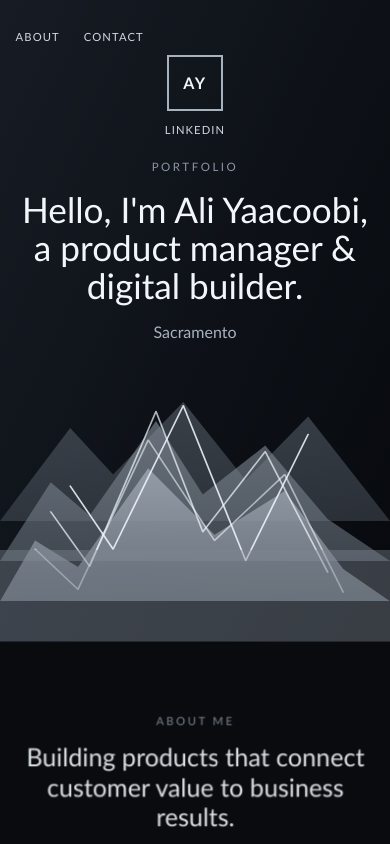
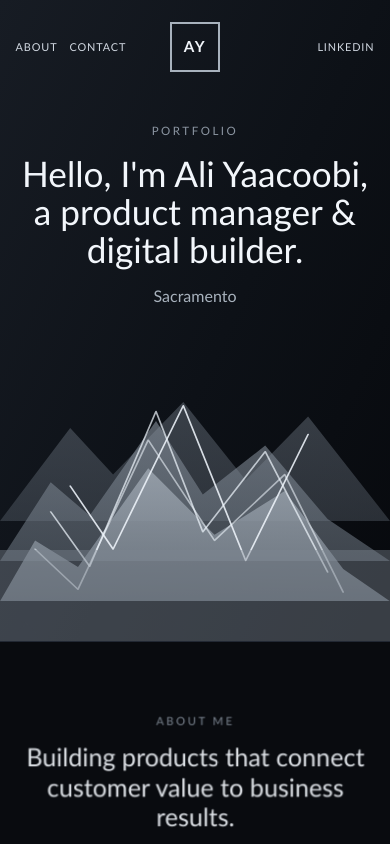
Before and after one commit to AliYaacoobi/aliyaacoobi-site, a Next.js app: page / in a window 390 px wide. Shown: the top 844 px of the page. Built offline with nearby package versions, Linux system fonts and the light colour scheme.

Commit message:
mobile nav fix

```diff
--- a/app/globals.css
+++ b/app/globals.css
@@ -383,26 +383,33 @@ a {
   }
 
   .top-nav {
-    grid-template-columns: 1fr;
-    gap: 10px;
-    justify-items: center;
-    font-size: 0.7rem;
-    letter-spacing: 0.1em;
+    grid-template-columns: 1fr auto 1fr;
+    gap: 8px;
+    align-items: center;
+    font-size: 0.68rem;
+    letter-spacing: 0.08em;
+    padding-top: 22px;
+    padding-bottom: 8px;
   }
 
   .nav-left {
-    justify-content: center;
-    gap: 16px;
+    justify-content: flex-start;
+    gap: 12px;
+  }
+
+  .nav-left a + a {
+    margin-left: 0;
   }
 
   .nav-right {
-    justify-self: center;
+    justify-self: end;
+    text-align: right;
   }
 
   .brand-mark {
-    width: 56px;
-    height: 56px;
-    font-size: 1rem;
+    width: 50px;
+    height: 50px;
+    font-size: 0.95rem;
   }
 
   .hero {
```
